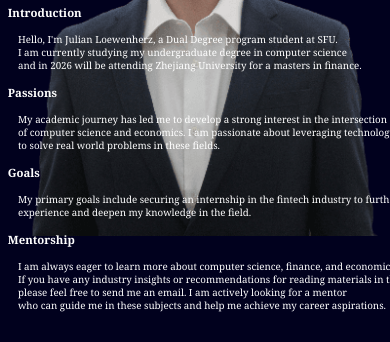
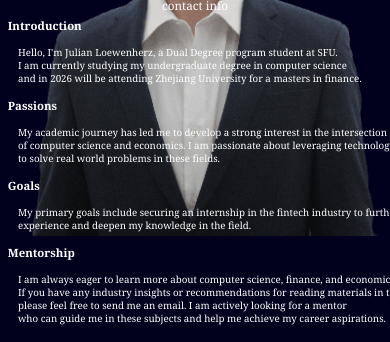
Before and after one commit to JulianLoewenherz/PersonalPortfolio, a plain HTML site: page index.html in a window 390 px wide. Shown: the part 608-950 px from the top of the page. Drawn offline with Linux system fonts and the light colour scheme.

Commit message:
Add files via upload

```diff
--- a/style.css
+++ b/style.css
@@ -18,7 +18,7 @@ body {
     background-position: bottom right;
     background-repeat: no-repeat;
     background-size: contain;
-    padding-top: 30vh; /* Increase padding to move the text down */
+    padding-top: 50vh; /* Increase padding to move the text down */
 }
 
 .indexcontainer {
@@ -62,7 +62,6 @@ nav ul li a:hover {
 }
 
 #introText {
-    margin-top: 5vw;
     font-size: 1.4vw;
 }
 
@@ -467,11 +466,7 @@ p {
 
 /* Additional margin specifically for mobile view to avoid overlap */
 @media (max-width: 480px) {
-    #introText {
-        margin-top: 40vw; /* Add more margin to move the text down */
-    }
-
     #header {
-        padding-top: 40vh; /* Increase padding to move the text down */
+        padding-top: 60vh; /* Increase padding to move the text down */
     }
 }
```
